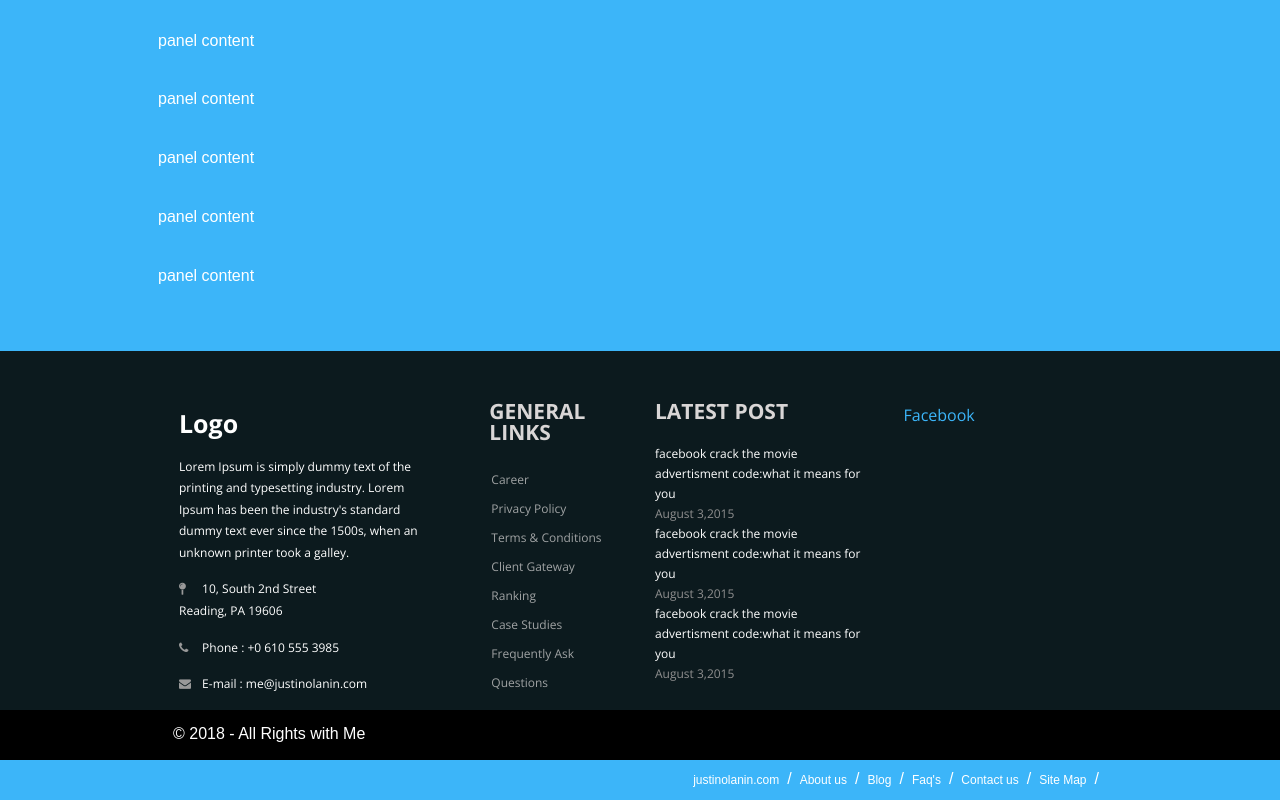
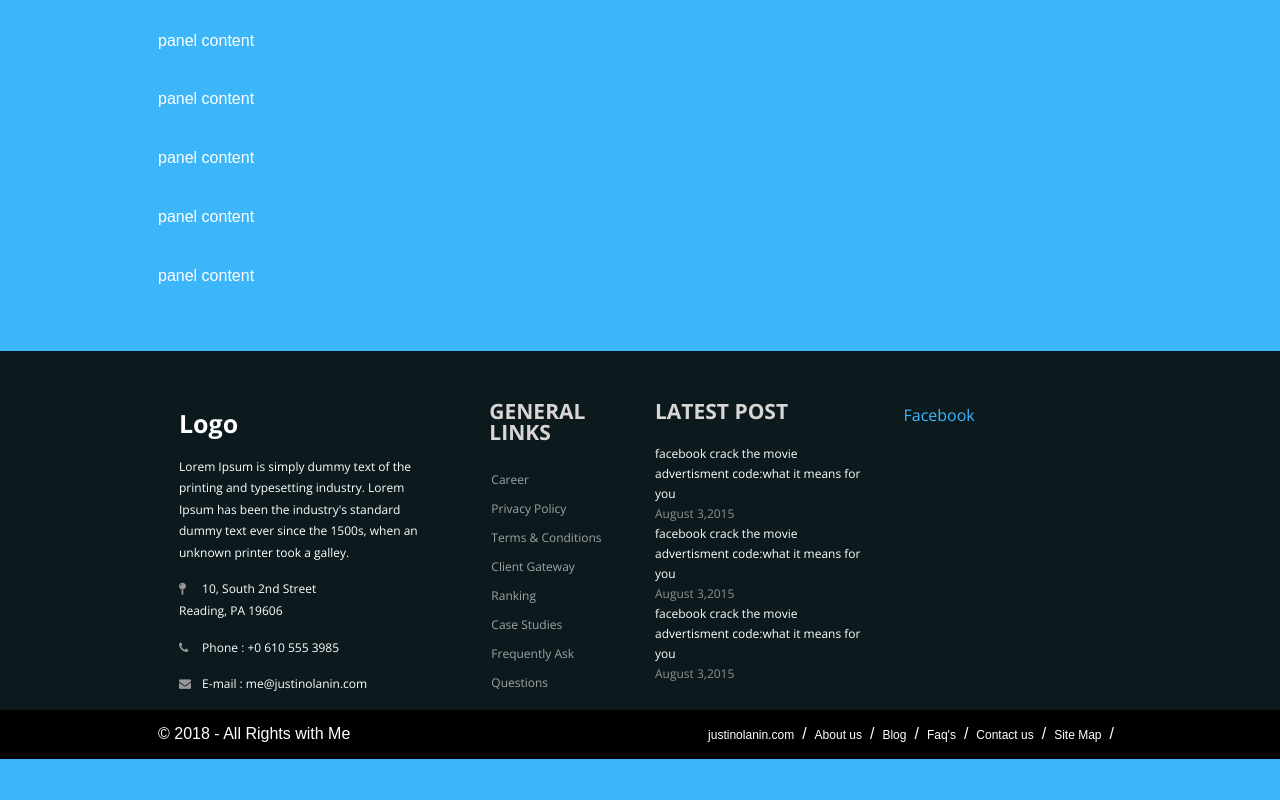
Before and after one commit to justinolanin/1XX, a plain HTML site: page index.html in a window 1280 px wide. Shown: the part 1961-2761 px from the top of the page. After the commit the page ends 2720 px from the top, so only its background shows below. Drawn offline with nearby package versions, Linux system fonts and the light colour scheme; a script that the page names is missing.

Commit message:
fixed footer and added padding to the footer.css
fixed footer and added padding to the footer.css

```diff
--- a/assets/css/footer.css
+++ b/assets/css/footer.css
@@ -33,7 +33,7 @@ footer { background-color:#0c1a1e; min-height:350px; font-family: 'Open Sans', s
  .heading7 { font-size:21px; font-weight:700; color:#d9d6d6; margin-bottom:22px;}
  .post p { font-size:12px; color:#FFF; line-height:20px;}
  .post p span { display:block; color:#8f8f8f;}
- .bottom_ul { list-style-type:none; float:right; margin-bottom:0px;}
+ .bottom_ul { list-style-type:none; float:right; margin-bottom:0px; padding-top: 4px}
  .bottom_ul li { float:left; line-height:40px;}
  .bottom_ul li:after { content:"/"; color:#FFF; margin-right:8px; margin-left:8px;}
  .bottom_ul li a { color:#FFF;  font-size:12px;}
--- a/index.html
+++ b/index.html
@@ -1,8 +1,8 @@
+<!doctype html>
 <!-- Step-100.0 of the inside out project -->
 
 <!-- https://1xx.justinolanin.com -->
 
-<!doctype html>
 <html>
 <html lang="en">
 <head>
@@ -10,15 +10,11 @@
 <meta name="viewport" content="width=device-width, initial-scale=1">
 <title>inside out - HTML5 App</title>
 <link rel="stylesheet" href="https://maxcdn.bootstrapcdn.com/bootstrap/4.0.0/css/bootstrap.min.css" integrity="sha384-Gn5384xqQ1aoWXA+058RXPxPg6fy4IWvTNh0E263XmFcJlSAwiGgFAW/dAiS6JXm" crossorigin="anonymous">
-
 <link href="https://maxcdn.bootstrapcdn.com/font-awesome/4.7.0/css/font-awesome.min.css" rel="stylesheet" integrity="sha384-wvfXpqpZZVQGK6TAh5PVlGOfQNHSoD2xbE+QkPxCAFlNEevoEH3Sl0sibVcOQVnN" crossorigin="anonymous">
 
 <!-- Styles Used For The Header And Body -->
 <link rel="stylesheet" href="assets/css/header-resize.css">
-
 <link rel="stylesheet" href="assets/css/footer.css">
-
-
 <script>
     function init() {
         window.addEventListener('scroll', function(e){
@@ -142,10 +138,11 @@
 
   <div class="copyright">
     <div class="container">
-    <div class="col-md-6">
+      <div class="row">
+        <div class="col-md-4">
           <p>© 2018 - All Rights with Me</p>
         </div>
-    <div class="col-md-12">
+        <div class="col-md-8">
           <ul class="bottom_ul">
             <li><a href="#">justinolanin.com</a></li>
             <li><a href="#">About us</a></li>
@@ -154,6 +151,8 @@
             <li><a href="#">Contact us</a></li>
             <li><a href="#">Site Map</a></li>
           </ul>
+        </div>
+      </div>
     </div>
   </div>
 </div>
```
Lines whose indentation alone changed are shown as unchanged.
